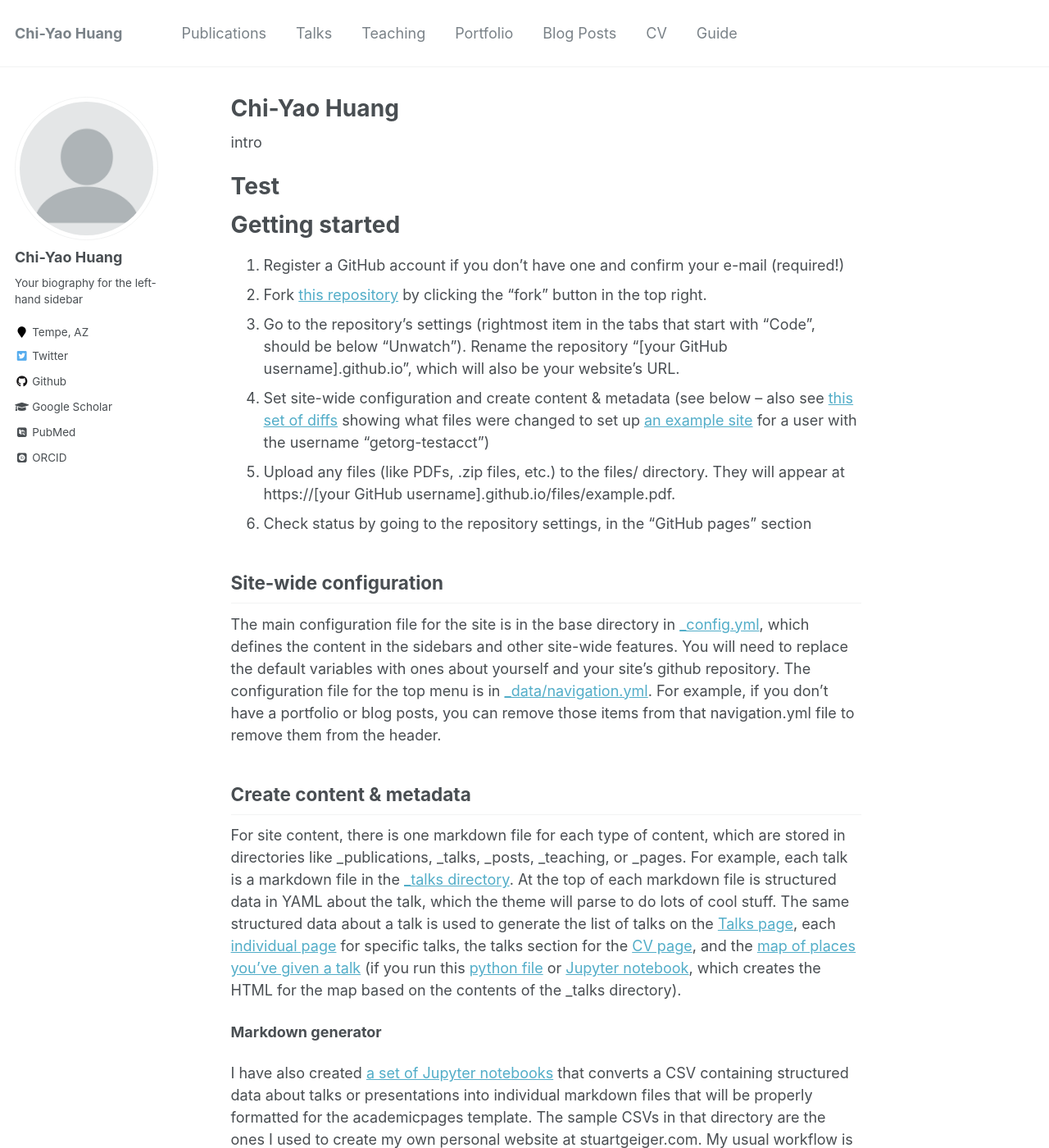
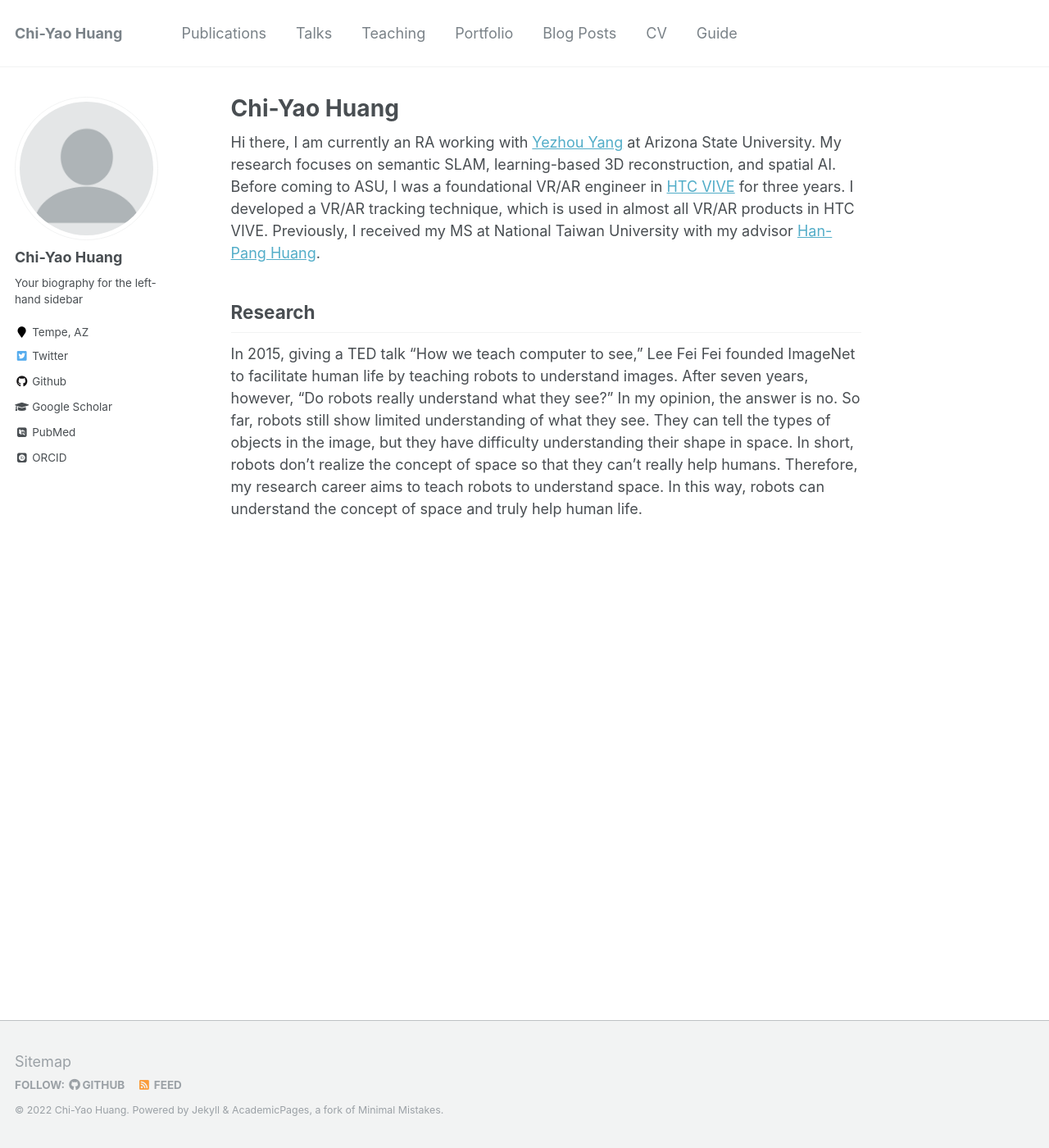
Before and after one commit to chiyaohuang/chiyaohuang.github.io, a Jekyll site: the page built from _pages/about.md, in a window 1280 px wide and 1400 px high. Shown: the whole window at 82% size. Built offline with Jekyll 4.4.1, drawn with Linux system fonts in a browser that asks for light colours; some web fonts are replaced; some of the changed text lies outside the part shown.

Commit message:
[IO] Add intro

```diff
--- a/_pages/about.md
+++ b/_pages/about.md
@@ -8,40 +8,10 @@ redirect_from:
   - /about.html
 ---
 
-intro
+Hi there, I am currently an RA working with [Yezhou Yang](https://yezhouyang.engineering.asu.edu/) at Arizona State University. My research focuses on semantic SLAM, learning-based 3D reconstruction, and spatial AI. Before coming to ASU, I was a foundational VR/AR engineer in [HTC VIVE](https://www.vive.com/us/) for three years. I developed a VR/AR tracking technique, which is used in almost all VR/AR products in HTC VIVE. Previously, I received my MS at National Taiwan University with my advisor [Han-Pang Huang](http://ai.robo.ntu.edu.tw/en/personal.php?id=33).
 
-Test
-======
 
-Getting started
-======
-1. Register a GitHub account if you don't have one and confirm your e-mail (required!)
-1. Fork [this repository](https://github.com/academicpages/academicpages.github.io) by clicking the "fork" button in the top right.
-1. Go to the repository's settings (rightmost item in the tabs that start with "Code", should be below "Unwatch"). Rename the repository "[your GitHub username].github.io", which will also be your website's URL.
-1. Set site-wide configuration and create content & metadata (see below -- also see [this set of diffs](http://archive.is/3TPas) showing what files were changed to set up [an example site](https://getorg-testacct.github.io) for a user with the username "getorg-testacct")
-1. Upload any files (like PDFs, .zip files, etc.) to the files/ directory. They will appear at https://[your GitHub username].github.io/files/example.pdf.
-1. Check status by going to the repository settings, in the "GitHub pages" section
 
-Site-wide configuration
+Research
 ------
-The main configuration file for the site is in the base directory in [_config.yml](https://github.com/academicpages/academicpages.github.io/blob/master/_config.yml), which defines the content in the sidebars and other site-wide features. You will need to replace the default variables with ones about yourself and your site's github repository. The configuration file for the top menu is in [_data/navigation.yml](https://github.com/academicpages/academicpages.github.io/blob/master/_data/navigation.yml). For example, if you don't have a portfolio or blog posts, you can remove those items from that navigation.yml file to remove them from the header.
-
-Create content & metadata
-------
-For site content, there is one markdown file for each type of content, which are stored in directories like _publications, _talks, _posts, _teaching, or _pages. For example, each talk is a markdown file in the [_talks directory](https://github.com/academicpages/academicpages.github.io/tree/master/_talks). At the top of each markdown file is structured data in YAML about the talk, which the theme will parse to do lots of cool stuff. The same structured data about a talk is used to generate the list of talks on the [Talks page](https://academicpages.github.io/talks), each [individual page](https://academicpages.github.io/talks/2012-03-01-talk-1) for specific talks, the talks section for the [CV page](https://academicpages.github.io/cv), and the [map of places you've given a talk](https://academicpages.github.io/talkmap.html) (if you run this [python file](https://github.com/academicpages/academicpages.github.io/blob/master/talkmap.py) or [Jupyter notebook](https://github.com/academicpages/academicpages.github.io/blob/master/talkmap.ipynb), which creates the HTML for the map based on the contents of the _talks directory).
-
-**Markdown generator**
-
-I have also created [a set of Jupyter notebooks](https://github.com/academicpages/academicpages.github.io/tree/master/markdown_generator
-) that converts a CSV containing structured data about talks or presentations into individual markdown files that will be properly formatted for the academicpages template. The sample CSVs in that directory are the ones I used to create my own personal website at stuartgeiger.com. My usual workflow is that I keep a spreadsheet of my publications and talks, then run the code in these notebooks to generate the markdown files, then commit and push them to the GitHub repository.
-
-How to edit your site's GitHub repository
-------
-Many people use a git client to create files on their local computer and then push them to GitHub's servers. If you are not familiar with git, you can directly edit these configuration and markdown files directly in the github.com interface. Navigate to a file (like [this one](https://github.com/academicpages/academicpages.github.io/blob/master/_talks/2012-03-01-talk-1.md) and click the pencil icon in the top right of the content preview (to the right of the "Raw | Blame | History" buttons). You can delete a file by clicking the trashcan icon to the right of the pencil icon. You can also create new files or upload files by navigating to a directory and clicking the "Create new file" or "Upload files" buttons.
-
-Example: editing a markdown file for a talk
-![Editing a markdown file for a talk](/images/editing-talk.png)
-
-For more info
-------
-More info about configuring academicpages can be found in [the guide](https://academicpages.github.io/markdown/). The [guides for the Minimal Mistakes theme](https://mmistakes.github.io/minimal-mistakes/docs/configuration/) (which this theme was forked from) might also be helpful.
+In 2015, giving a TED talk "How we teach computer to see," Lee Fei Fei founded ImageNet to facilitate human life by teaching robots to understand images. After seven years, however, "Do robots really understand what they see?" In my opinion, the answer is no. So far, robots still show limited understanding of what they see. They can tell the types of objects in the image, but they have difficulty understanding their shape in space. In short, robots don't realize the concept of space so that they can't really help humans. Therefore, my research career aims to teach robots to understand space. In this way, robots can understand the concept of space and truly help human life.
```
